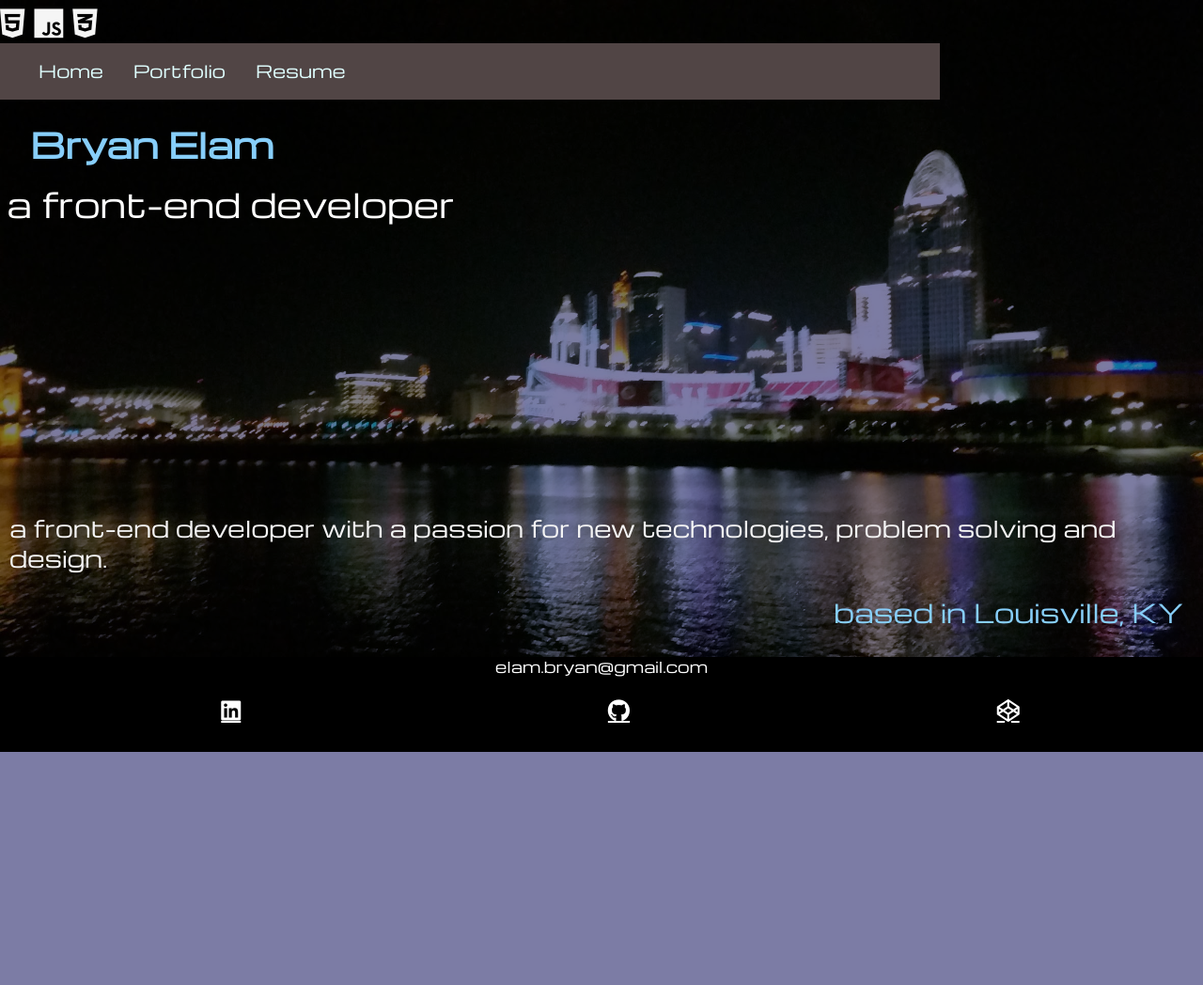
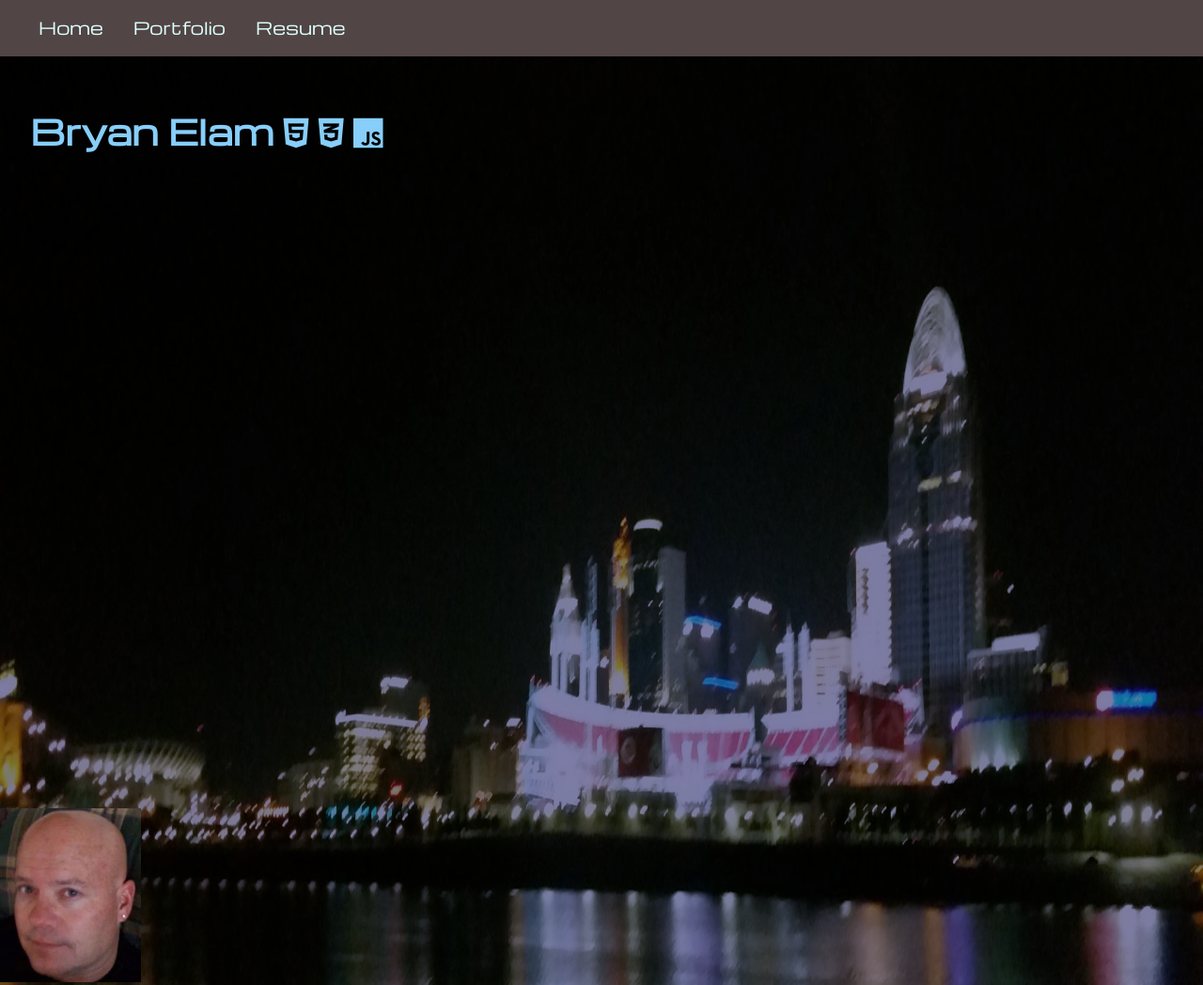
Before and after one commit to Bryan-Elam/bryansportfolio, a plain HTML site: page index.html in a window 1280 px wide. Shown: the top 1048 px of the page at 94% size. Before the commit the page ends 800 px from the top, so only its background shows below. Drawn offline with nearby package versions, Linux system fonts and the light colour scheme.

Commit message:
media query

```diff
--- a/css/style.css
+++ b/css/style.css
@@ -155,52 +155,37 @@ body {
   =======================================*/
 
 .logo{
-    font-size:var(--fs-h3);
+    font-size:var(--fs-h2);
     color:whitesmoke;
-
+    margin-top: 3rem;
 }
 .section_title {
     margin-bottom: .3em;
     color: lightskyblue;
     padding-left: 2rem;
-
 }
 
-.section-subtitle {
-    display:none;
-    margin: 0;
-    font-size: var(--fs-h3);
-    /*background: var(--medium-color); */
-    color: white;
-}
-
-.small-section-subtitle {
-
-    margin: 0;
-    font-size: var(--fs-h3);
-    /*background: var(--medium-color);*/
-    color: white;
-    padding-left: 6rem;
-}
 #index {
     display: flex;
     flex-direction: column;
     min-width: 100vw;
+    min-height: 100vw;
+    height: 100%;
     position: relative;
     background-image: url("../img/downtown.jpg");
     background-color: rgb(124, 124, 165);
     background: cover;
     background-blend-mode: multiply;
-    background-size: 100% 100vh;
+    background-size: 100vh 100vh;
     background-repeat: no-repeat;
-    min-height: 100vh;
+
 
 }
 
 .intro {
-    flex: 1 0 auto;
-    min-height: 100%;
-
+    padding-top: 2rem;
+    padding-bottom: 3rem;
+    height: 100%;
 
 }
 
@@ -211,15 +196,16 @@ body {
     padding: 5px;
     margin: 5px;
     font-size: 1.5rem;
+}
 
-
-
+.me {
+    display:none;
 }
 
 .city-text{
     color: lightskyblue;
     padding: 5px;
-    margin-bottom: 15px;
+
     margin-top: 10px;
 
     font-size: 1.5rem;
@@ -261,10 +247,7 @@ body {
 
   }
 
-
-
-
-  .button-metric {
+ .button-metric {
     font-family: Arial, Helvetica, sans-serif;
     font-size: 1.25rem;
     text-decoration: none;
@@ -419,50 +402,54 @@ body {
    /* =================================================
             Index.html Medium screen Style
    ==================================================*/
-@media (min-width: 741px) {
+@media (min-width: 451px) {
 
     #index {
         display: flex;
         flex-direction: column;
+        min-width: 100vw;
+        height: 100%;
+        position: relative;
+        background-image: url("../img/downtown.jpg");
+        background-color: rgb(124, 124, 165);
+        background: cover;
+        background-blend-mode: multiply;
+        background-size: 100% 100%;
+        background-repeat: no-repeat;
         min-height: 100vh;
+    }
+       .intro {
+        flex: 1 0 auto;
+        height: 100vh;
+
+    }
+
+       .city-text{
+        text-align: right;
+        margin-right: 15px;
+
+    }
 
 
 
-  }
-    .intro {
-        flex-grow: 0;
-  flex-shrink: 0;
-  flex-basis: auto;
- }
 
 
-    .section-subtitle {
-        display:flex;
-        margin: 0;
-        font-size: var(--fs-h3);
-        color: white;
-        background: none;
-        padding: .2em;
+
+
+
+.me{
+    display: block;
+    width: 150px;
+    margin-bottom: 12rem;
     }
 
-
-       .me-text{
-
-    }
-    .small-section-subtitle {
-        display:none;
-        margin: 0;
-        font-size: var(--fs-h3);
-        background: none;
-        color: white;
-
- }
 
 .city-text{
 
 
         font-size: 1.7rem;
-        margin-bottom:25px;
+        margin: 2rem;
+
 }
 
 
@@ -484,7 +471,7 @@ body {
     background: var(--second-color);
     /*add background image*/
     color: var(--first-color);
-    width: 1000px;
+    width: 100%;
 
     z-index: 500;
     transform: translateX(0%);
@@ -515,9 +502,9 @@ body {
 
 
 .footer {
-    flex-grow: 0;
+
     flex-shrink: 0;
-    flex-basis: auto;
+
      background-color: black;
      color: white;
      text-align: center;
@@ -533,7 +520,7 @@ body {
             Largest Screen Style
    ==================================================*/
 
-@media (min-width: 1000px) {
+@media (min-width: 800px) {
 /* =================================================
             Global Largest Screen Style
    ==================================================*/
@@ -578,7 +565,7 @@ body {
 /* =================================================
             Index.html Largest Screen Style
    ==================================================*/
-#index {
+   #index {
     display: flex;
     flex-direction: column;
     min-width: 100vw;
@@ -588,13 +575,13 @@ body {
     background-color: rgb(124, 124, 165);
     background: cover;
     background-blend-mode: multiply;
-    background-size: 100% 100vh;
+    background-size: 100% 100%;
     background-repeat: no-repeat;
     min-height: 100vh;
 }
    .intro {
     flex: 1 0 auto;
-    min-height: auto;
+    height: 100vh;
 
 }
 
--- a/index.html
+++ b/index.html
@@ -20,15 +20,12 @@
     </head>
 <body id="index">
     <header clas="header">
-        <div class="logo">
-            <i class="fab fa-html5" aria-label="html logo"></i>
-            <i class="fab fa-js" aria-label="javascript logo"></i>
-            <i class="fab fa-css3-alt" aria-label="css logo"></i>
-        </div>
+
         <button class="nav-toggle" aria-label="toggle navigation">
             <span class="hamburger"></span>
         </button>
         <nav class="nav">
+
             <ul class="nav_list"> <!-- flexbox container -->
             <li class="nav_item"><a href="index.html" class="nav_link">Home</a></li>
             <!--<li class="nav_item"><a href="about.html" class="nav_link">About Me</a></li>-->
@@ -43,18 +40,25 @@
     <section class="intro">
         <h1 class="section_title">
             Bryan Elam
+
+
+
+            <i class="fab fa-html5" aria-label="html logo"></i>
+            <i class="fab fa-css3-alt" aria-label="css logo"></i>
+            <i class="fab fa-js" aria-label="javascript logo"></i>
+
+
         </h1>
-        <p class="section-subtitle">a front-end developer</p>
-        <p class="small-section-subtitle">front-end dev</p>
     </section>
 
-
+    <img src="img/me.jpg" class="me" alt="image of me">
     <article class="me-text">
                 a front-end developer with a passion for new
         technologies, problem solving and design.
-        </article>
-    <article class="city-text">
-            based in Louisville, KY
+
+
+    <p class="city-text">
+            based in Louisville, KY</p>
     </article>
 
 
```
Also changed, not shown: portfolio.html (+1 -3 lines).
